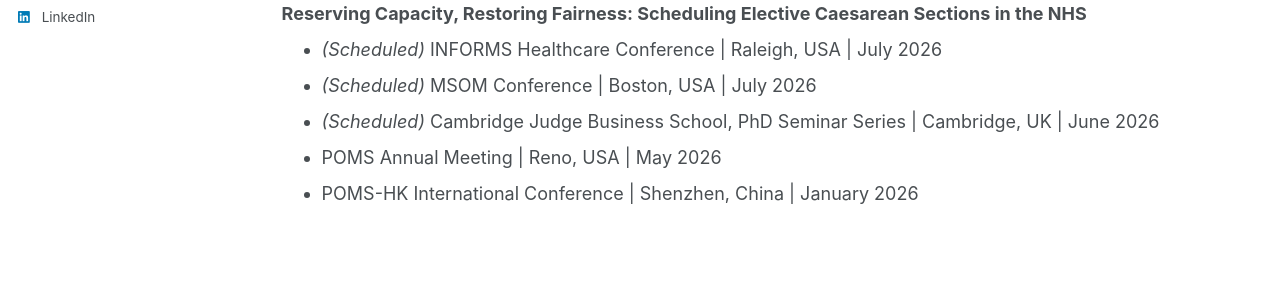
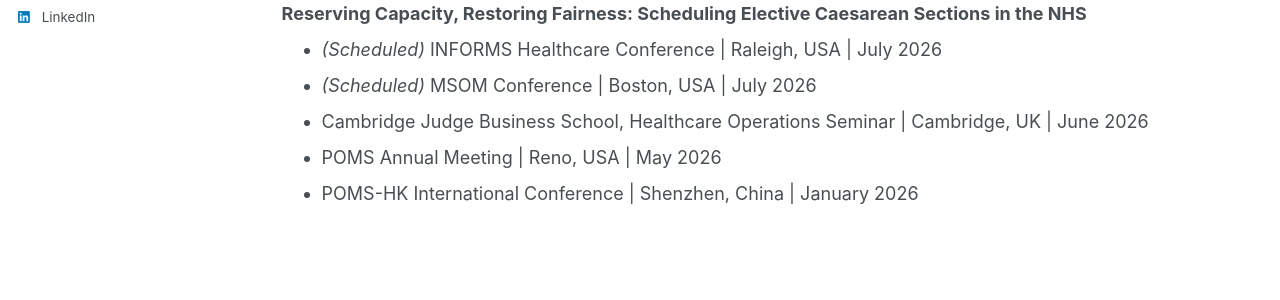
Before and after one commit to yuhangdu-edu/yuhangdu-edu.github.io, a Jekyll site: the page built from _pages/talks.md, in a window 1280 px wide and 926 px high. Shown: the part 516-816 px from the top of the window. Built offline with Jekyll 4.4.1, drawn with Linux system fonts in a browser that asks for light colours; some web fonts are replaced; a script bundle is joined from its source files by our own code; library files that are not in the unit come from our copies.

Commit message:
Update talks.md

```diff
--- a/_pages/talks.md
+++ b/_pages/talks.md
@@ -24,6 +24,6 @@ author_profile: true
 2. **Reserving Capacity, Restoring Fairness: Scheduling Elective Caesarean Sections in the NHS**
     - *(Scheduled)* INFORMS Healthcare Conference \| Raleigh, USA \| July 2026
     - *(Scheduled)* MSOM Conference \| Boston, USA \| July 2026
-    - *(Scheduled)* Cambridge Judge Business School, PhD Seminar Series \| Cambridge, UK \| June 2026
+    - Cambridge Judge Business School, Healthcare Operations Seminar \| Cambridge, UK \| June 2026
     - POMS Annual Meeting \| Reno, USA \| May 2026
     - POMS-HK International Conference \| Shenzhen, China \| January 2026
```
